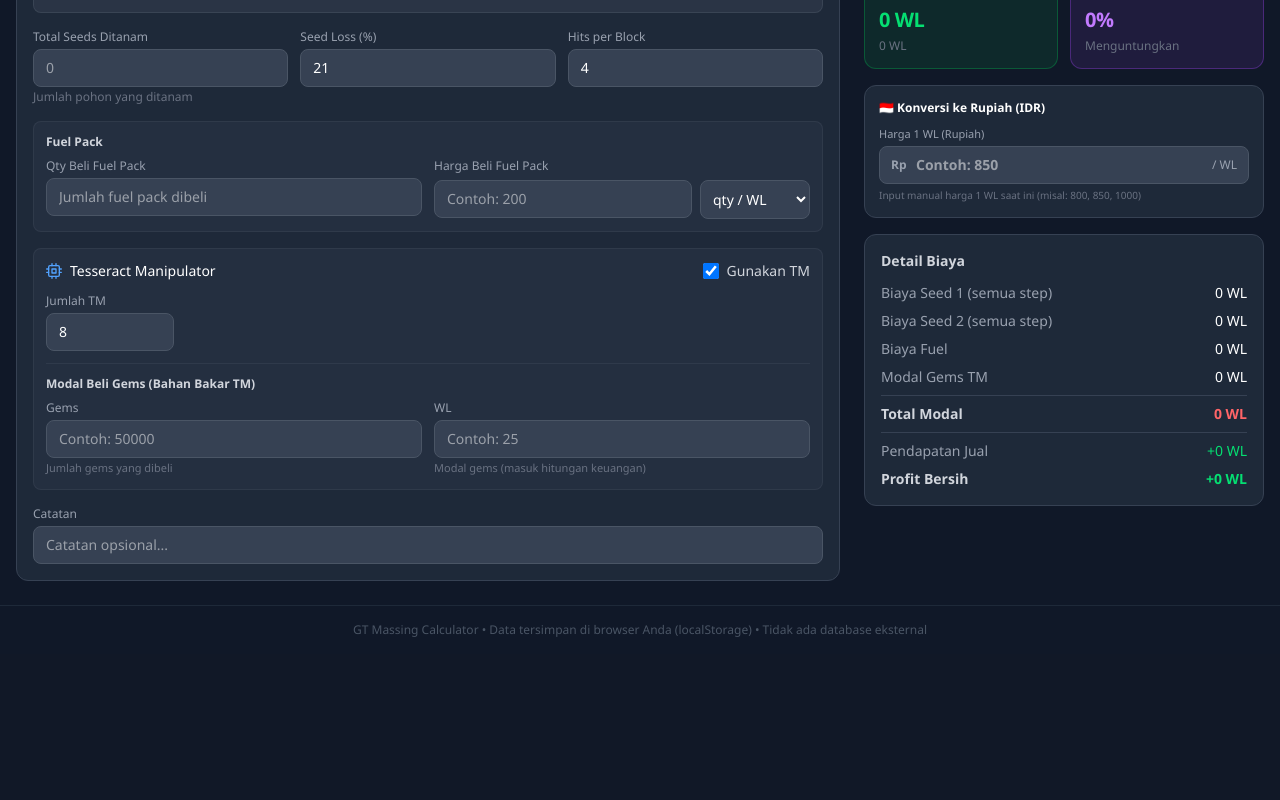
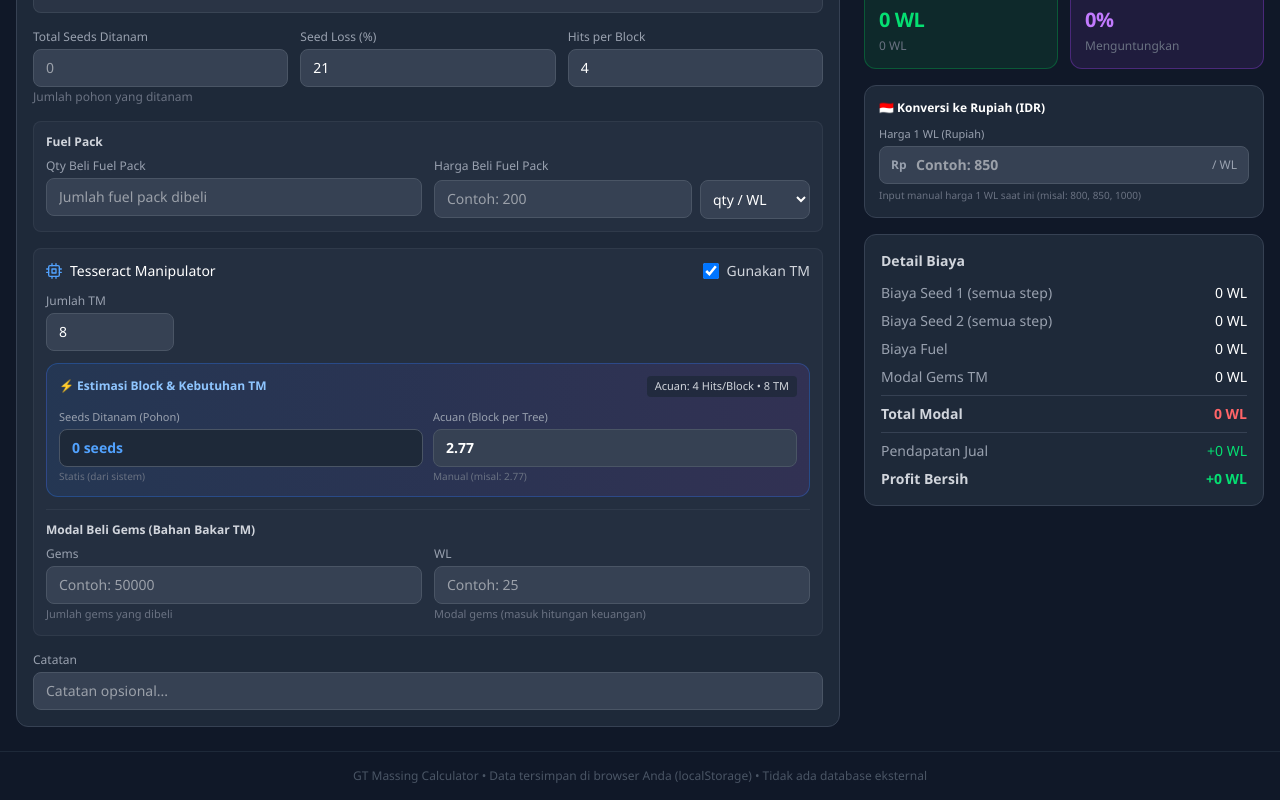
Before and after one commit to fattas/massingcalculate, a React (Vite) app: page / in a window 1280 px wide. Shown: the part 752-1552 px from the top of the page. Before the commit the page ends 1406 px from the top, so only its background shows below. Built offline with nearby package versions, Linux system fonts and the light colour scheme.

Commit message:
feat: estimasi waktu break dan gems pada tesseract manipulator berdasarkan block dan hits

```diff
--- a/src/components/Planner/RecipeStep.jsx
+++ b/src/components/Planner/RecipeStep.jsx
@@ -2,7 +2,7 @@ import { useState } from 'react';
 import ItemSearch from '../Common/ItemSearch';
 import ItemIcon from '../Common/ItemIcon';
 import { calculateStep, formatNumber, fmtWL } from '../../utils/calculations';
-import { FiTrash2, FiChevronDown, FiChevronUp, FiCpu, FiPlus } from 'react-icons/fi';
+import { FiTrash2, FiChevronDown, FiChevronUp, FiCpu, FiPlus, FiClock } from 'react-icons/fi';
 
 function PriceInput({ price, priceFormat, onPriceChange, onFormatChange }) {
   return (
@@ -624,6 +624,103 @@ export default function RecipeStep({
                   />
                 </div>
 
+                {/* Estimasi Harvest Block TM, Waktu Break & Kebutuhan Gems */}
+                <div className="p-3 bg-gradient-to-r from-blue-500/10 via-indigo-500/10 to-purple-500/10 border border-blue-500/30 rounded-xl space-y-3">
+                  <div className="flex items-center justify-between">
+                    <span className="text-xs font-semibold text-blue-300 flex items-center gap-1.5">
+                      ⚡ Estimasi Block & Kebutuhan TM
+                    </span>
+                    <span className="text-[11px] text-gray-300 bg-gray-800/80 px-2 py-0.5 rounded">
+                      Acuan: {step.hitsPerBlock || 1} Hits/Block • {step.tmCount || 1} TM
+                    </span>
+                  </div>
+
+                  <div className="grid grid-cols-2 gap-2.5">
+                    {/* Field 1: Statis (dari sistem) */}
+                    <div>
+                      <label className="block text-[11px] font-medium text-gray-400 mb-1">
+                        Seeds Ditanam (Pohon)
+                      </label>
+                      <input
+                        type="text"
+                        readOnly
+                        value={step.seedsPlanted > 0 ? `${formatNumber(step.seedsPlanted)} seeds` : '0 seeds'}
+                        className="w-full px-3 py-2 bg-gray-800 border border-gray-600 rounded-lg text-blue-400 font-bold text-sm cursor-not-allowed select-none"
+                        title="Nilai statis dari Total Seeds Ditanam di step ini"
+                      />
+                      <p className="text-[10px] text-gray-500 mt-0.5">Statis (dari sistem)</p>
+                    </div>
+
+                    {/* Field 2: Acuan (Block per Tree) - Manual */}
+                    <div>
+                      <label className="block text-[11px] font-medium text-gray-400 mb-1">
+                        Acuan (Block per Tree)
+                      </label>
+                      <input
+                        type="number"
+                        step="0.01"
+                        value={step.tmBlockMultiplier ?? 2.77}
+                        onChange={(e) => handleFieldChange('tmBlockMultiplier', parseFloat(e.target.value) || 0)}
+                        placeholder="Misal: 2.77"
+                        className="w-full px-3 py-2 bg-gray-700 border border-gray-600 rounded-lg text-white font-semibold text-sm focus:outline-none focus:ring-2 focus:ring-blue-500"
+                      />
+                      <p className="text-[10px] text-gray-500 mt-0.5">Manual (misal: 2.77)</p>
+                    </div>
+                  </div>
+
+                  {/* Hasil Estimasi: Block, Gems, dan Waktu Break */}
+                  {results.tmEstimatedBlocks > 0 && (
+                    <div className="grid grid-cols-1 sm:grid-cols-3 gap-2.5 pt-1">
+                      {/* Estimasi Block */}
+                      <div className="p-2.5 bg-yellow-500/10 border border-yellow-500/20 rounded-lg">
+                        <p className="text-[11px] text-yellow-300 font-medium">Estimasi Block TM</p>
+                        <p className="text-base font-bold text-yellow-400">
+                          {formatNumber(results.tmEstimatedBlocks)} <span className="text-xs font-normal text-gray-400">blocks</span>
+                        </p>
+                        <p className="text-[10px] text-gray-400 mt-0.5">
+                          ≈ {formatNumber(Math.ceil(results.tmEstimatedBlocks / (step.tmCount || 1)))} block/TM
+                        </p>
+                      </div>
+
+                      {/* Estimasi Gems */}
+                      <div className="p-2.5 bg-cyan-500/10 border border-cyan-500/20 rounded-lg flex flex-col justify-between">
+                        <div>
+                          <p className="text-[11px] text-cyan-300 font-medium">Estimasi Gems</p>
+                          <p className="text-base font-bold text-cyan-400">
+                            {formatNumber(results.tmGemsNeeded)} <span className="text-xs font-normal text-gray-400">gems</span>
+                          </p>
+                          <p className="text-[10px] text-gray-400 mt-0.5">
+                            {step.hitsPerBlock || 1} hits/block (1 hit = 1 gem)
+                          </p>
+                        </div>
+                        {step.tmGemsAmount !== results.tmGemsNeeded && (
+                          <button
+                            type="button"
+                            onClick={() => handleFieldChange('tmGemsAmount', results.tmGemsNeeded)}
+                            className="mt-1.5 px-2 py-1 bg-cyan-600 hover:bg-cyan-700 text-white rounded text-[10px] font-medium transition-colors w-fit shadow-sm"
+                            title="Salin jumlah gems ini ke field Modal Beli Gems di bawah"
+                          >
+                            ➔ Gunakan di Modal Gems
+                          </button>
+                        )}
+                      </div>
+
+                      {/* Estimasi Waktu Break */}
+                      <div className="p-2.5 bg-purple-500/10 border border-purple-500/20 rounded-lg">
+                        <p className="text-[11px] text-purple-300 font-medium flex items-center gap-1">
+                          <FiClock className="w-3 h-3 text-purple-400" /> Waktu Break TM
+                        </p>
+                        <p className="text-base font-bold text-purple-300">
+                          {results.tmBreakTime?.formatted || '0 detik'}
+                        </p>
+                        <p className="text-[10px] text-gray-400 mt-0.5">
+                          ~1.5 dtk/hit paralel di {step.tmCount || 1} TM
+                        </p>
+                      </div>
+                    </div>
+                  )}
+                </div>
+
                 {/* Modal Beli Gems untuk Bahan Bakar TM */}
                 <div className="pt-3 border-t border-gray-600/30">
                   <p className="text-xs font-semibold text-gray-300 mb-2">
@@ -631,7 +728,19 @@ export default function RecipeStep({
                   </p>
                   <div className="grid grid-cols-1 sm:grid-cols-2 gap-3">
                     <div>
-                      <label className="block text-xs font-medium text-gray-400 mb-1">Gems</label>
+                      <div className="flex items-center justify-between mb-1">
+                        <label className="text-xs font-medium text-gray-400">Gems</label>
+                        {results.tmGemsNeeded > 0 && step.tmGemsAmount !== results.tmGemsNeeded && (
+                          <button
+                            type="button"
+                            onClick={() => handleFieldChange('tmGemsAmount', results.tmGemsNeeded)}
+                            className="text-[10px] text-cyan-400 hover:underline"
+                            title="Isi dengan estimasi gems TM"
+                          >
+                            Pakai Estimasi: {formatNumber(results.tmGemsNeeded)}
+                          </button>
+                        )}
+                      </div>
                       <input
                         type="number"
                         value={step.tmGemsAmount || ''}
--- a/src/data/growtopiaItems.js
+++ b/src/data/growtopiaItems.js
@@ -38,6 +38,7 @@ export function createDefaultStep(overrides = {}) {
     hitsPerBlock: 4,
     tmCount: 8,
     useTM: true,
+    tmBlockMultiplier: 2.77,
 
     // Seed 1
     seed1Qty: 0,
--- a/src/utils/calculations.js
+++ b/src/utils/calculations.js
@@ -113,6 +113,17 @@ export function calculateStep(step) {
   const actualTmGemsCostWL = useTM ? (parseFloat(tmGemsCostWL) || 0) : 0;
   const totalCostWL = seed1CostWL + seed2CostWL + fuelCostWL + actualTmGemsCostWL;
 
+  // TM Calculations: Estimasi Harvest Block, Gems & Waktu Break
+  const tmBlockMultiplier = step.tmBlockMultiplier !== undefined ? step.tmBlockMultiplier : 2.77;
+  const tmEstimatedBlocks = (seedsPlanted > 0 && tmBlockMultiplier > 0)
+    ? Math.floor(seedsPlanted * tmBlockMultiplier)
+    : 0;
+  const tmHitsPerBlock = hitsPerBlock || 1;
+  const tmGemsNeeded = useTM ? calculateGemsConsumed(tmEstimatedBlocks, tmHitsPerBlock) : 0;
+  const tmBreakTime = useTM
+    ? calculateBreakTime(tmEstimatedBlocks, tmHitsPerBlock, tmCount)
+    : { totalSeconds: 0, formatted: '0 detik' };
+
   return {
     totalTrees,
     seedsAfterHarvest,
@@ -121,6 +132,9 @@ export function calculateStep(step) {
     totalSeed1Qty,
     totalSeed2Qty,
     fuelCostWL,
+    tmEstimatedBlocks,
+    tmGemsNeeded,
+    tmBreakTime,
     tmGemsCostWL: actualTmGemsCostWL,
     tmGemsAmount: useTM ? (parseInt(tmGemsAmount) || 0) : 0,
     totalCostWL,
```
